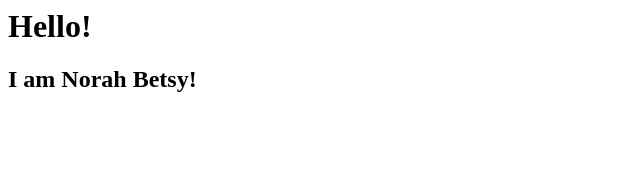
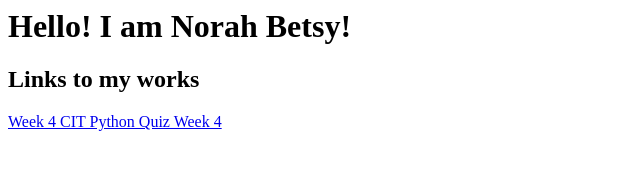
Before and after one commit to Norahbetsy/Norahbetsy.github.io, a plain HTML site: page index.html in a window 1280 px wide. Shown: the whole page, without its empty margins (0-640 px from the left). Drawn offline with Linux system fonts and the light colour scheme.

Commit message:
Update index.html

```diff
--- a/index.html
+++ b/index.html
@@ -3,7 +3,10 @@
 <title> Welcome to my github home - Norah Besty</title>
 </head>
 <body>
-<h1>Hello!</h1>
-<h2>I am Norah Betsy!</h2>
+<h1>Hello! I am Norah Betsy!</h1>
+<h2>Links to my works</h2>
+  <p> <a href="https://github.com/Norahbetsy/Norahbetsy.github.io/tree/main/CIT%20Python%20Quiz%20Week%204">Week 4 CIT Python Quiz Week 4</a></p>
+
+
 </body>
 </html>
```
